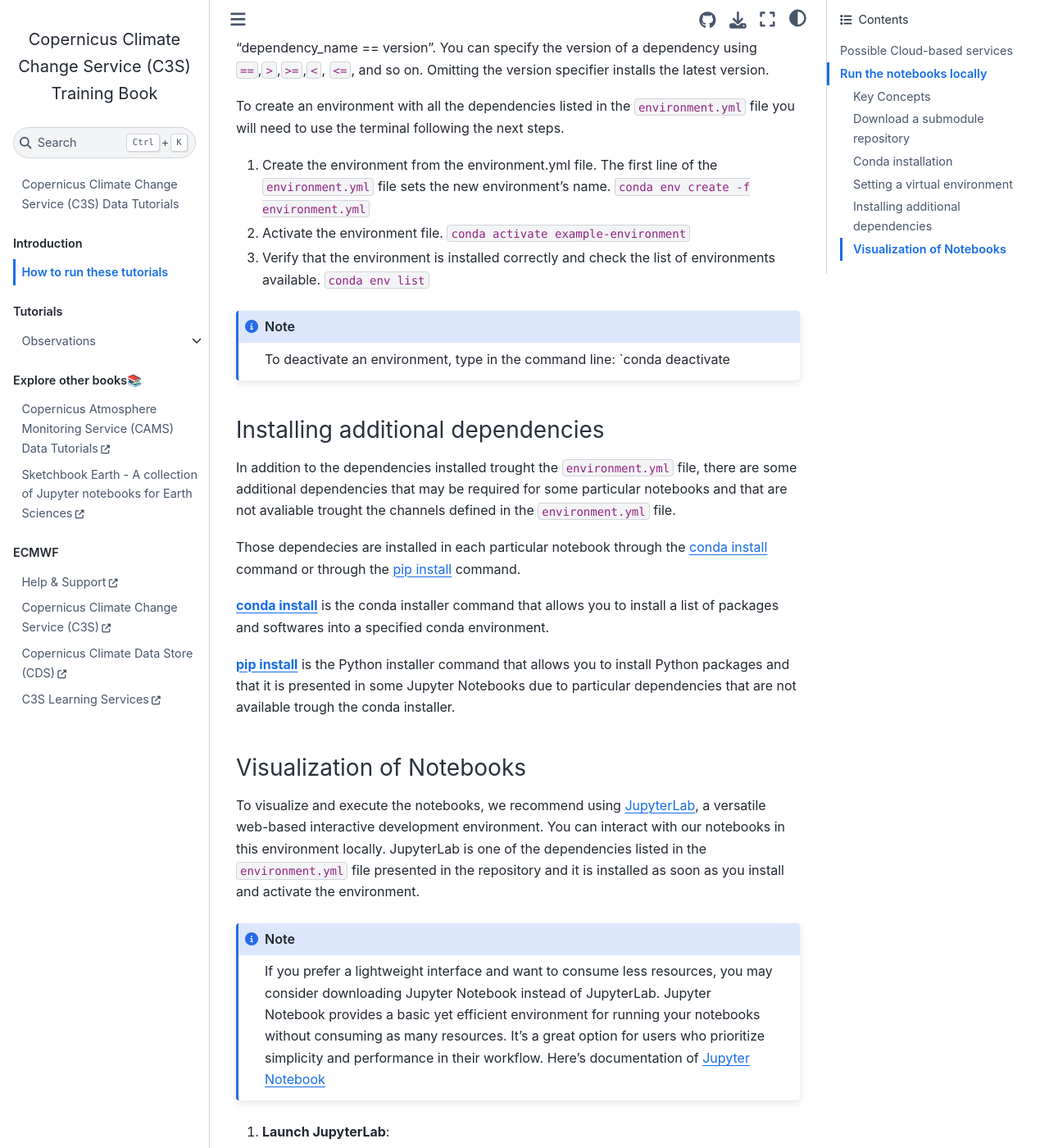
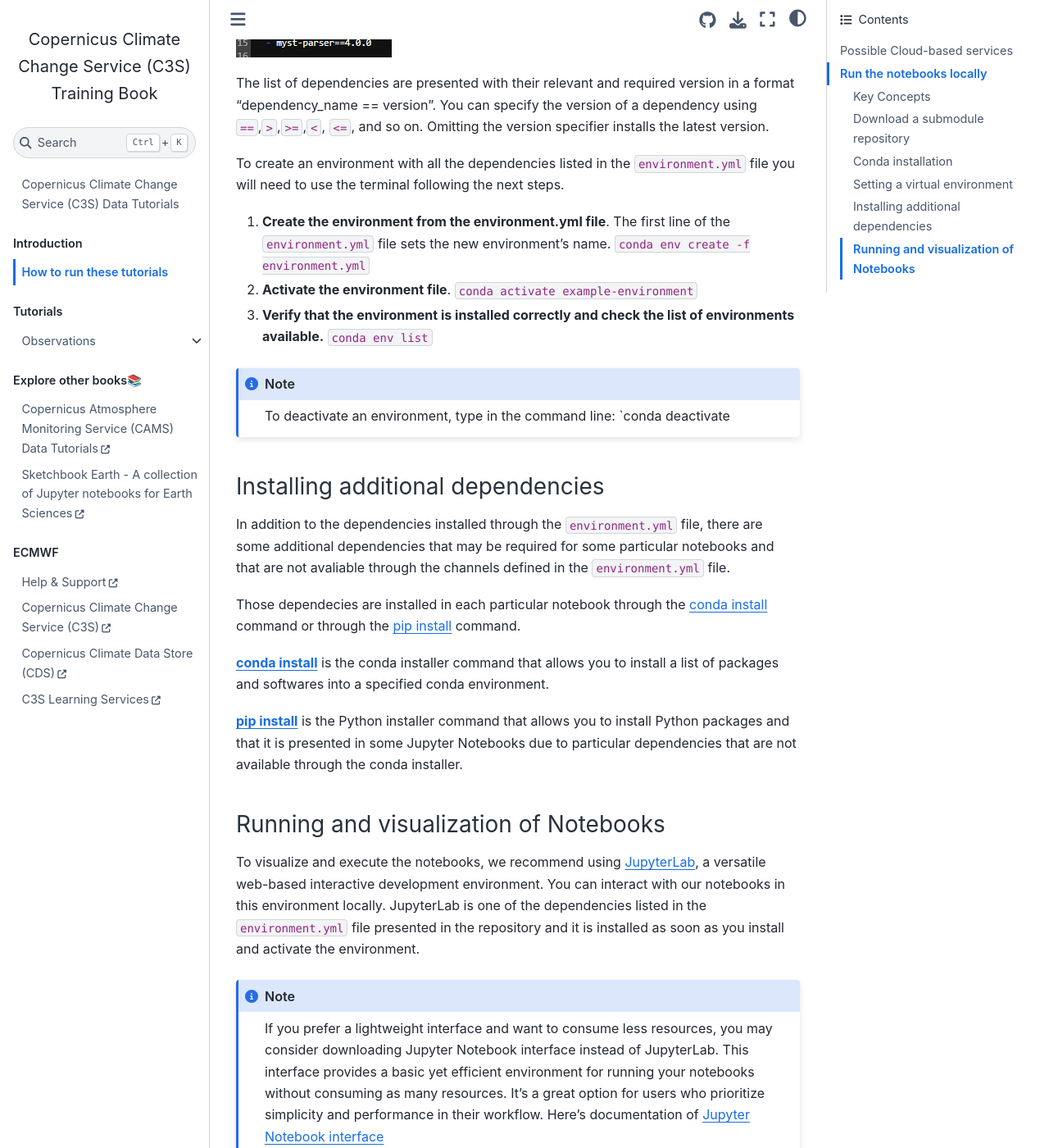
Before and after one commit to ecmwf-training/c3s-training, a Jupyter Book: the page built from how-to-run-these-tutorials.md, in a window 1280 px wide and 1400 px high, scrolled down 4743 px. Shown: the whole window at 82% size. Built offline with Jupyter Book 1.0.4 settings and Sphinx 7.4.7 and the Sphinx Book theme 1.1.4, drawn with Linux system fonts in a browser that asks for light colours; pages that are not in the unit, such as notebooks, are missing from menus; some of the changed text lies outside the part shown.

Commit message:
update and correct text and content of How to run tutorials

`````diff
--- a/how-to-run-these-tutorials.md
+++ b/how-to-run-these-tutorials.md
@@ -4,7 +4,7 @@ The tutorials are in the form of [Jupyter notebooks](https://jupyter.org/), a po
 
 You will not need to install any software to work with Jupyter notebooks, as there are several free cloud-based services available for creating, editing, running, and exporting notebooks. These services provide a hassle-free environment where you can focus on your analysis without worrying about software installation or compatibility issues.
 
-On this guide you find the description of a range of cloud based services available to you, and the information and guidance required to set yourself up to run the Jupyter Notebooks through your desktop or laptop in case you prefer this option.
+On this guide you find the description of a range of cloud based services for running notebooks available to you, and the information and guidance required to set yourself up to run the Jupyter Notebooks through your desktop or laptop in case you prefer this option.
 
 <hr>
 
@@ -69,6 +69,8 @@ Requires Google account, and installation of some libraries, you can add our `re
 
 ## Run the notebooks locally
 
+On this section we are going to give you the information and the steps required to download, set up, and then run the notebooks on your own desktop and laptop.
+
 ### Key Concepts
 
 If you are considering to work with the Jupyter Notebooks on your own desktop or laptop, it is important that you are aware of some key concepts or information that you'll find in this tutorial or during the preparation and installation process.
@@ -106,20 +108,20 @@ If you are considering to work with the Jupyter Notebooks on your own desktop or
 - **Conda channels** are the locations where packages are stored. They serve as the base for hosting and managing packages. Remote channels like conda-forge offer a wide range of community-
   maintained packages, expanding the available options for software development and experimentation.
 
-- **Conda-forge** is a community channels made up of thousands of contributors, which contains repositories of conda recipes and thus provides conda packages
+- **Conda-forge** is a community channel made up of thousands of contributors, which contains repositories of conda recipes and thus provides conda packages
   for a wide range of software. The `conda-forge` channel is free for all to use. For more information visit [conda-forge documentation](https://conda-forge.org/docs/).
 
 
 ### Download a submodule repository
 
-```{attention}
+```{note}
 In our [github repository](https://github.com/ecmwf-training/c3s-training) you can find a set of repositories in the [`submodules/` folder](https://github.com/ecmwf-training/c3s-training/tree/main/submodules) where you can find all the Jupyter Notebooks grouped in several topics as structured in the left menu bar.
 ```
 
 If you have experience using [git](https://git-scm.com/downloads), we recommend working with git on the command line to download and get access to the Jupyter Notebooks. If you have never used git, you can download the submodules via the GitHub website.
 
 
-:::{dropdown} Clone wit git
+:::{dropdown} Clone with git
 
 You will need to have [git](https://git-scm.com/downloads) installed to follow the steps below.
 
@@ -141,9 +143,9 @@ Here we show how to download the [reanalysis submodule repository](https://githu
 
 3. Move into the cloned directory
 
-```bash
-cd ecmwf-training/c3s-training-submodule-reanalysis
-```
+    ```bash
+    cd ecmwf-training/c3s-training-submodule-reanalysis
+    ```
 :::
 
 
@@ -200,13 +202,13 @@ The list of dependencies are presented with their relevant and required version
 
 To create an environment with all the dependencies listed in the `environment.yml` file you will need to use the terminal following the next steps.
 
-1. Create the environment from the environment.yml file. The first line of the `environment.yml` file sets the new environment's name.
+1. **Create the environment from the environment.yml file**. The first line of the `environment.yml` file sets the new environment's name.
    `conda env create -f environment.yml`
 
-2. Activate the environment file.
+2. **Activate the environment file**.
    `conda activate example-environment`
 
-3. Verify that the environment is installed correctly and check the list of environments available.
+3. **Verify that the environment is installed correctly and check the list of environments available.**
    `conda env list`
 
 
@@ -217,23 +219,24 @@ To deactivate an environment, type in the command line: `conda deactivate
 
 ### Installing additional dependencies
 
-In addition to the dependencies installed trought the `environment.yml` file, there are some additional dependencies that may be required for some particular notebooks and that are not avaliable trought the channels defined in the `environment.yml` file.
+In addition to the dependencies installed through the `environment.yml` file, there are some additional dependencies that may be required for some particular notebooks and that are not avaliable through the channels defined in the `environment.yml` file.
 
 Those dependecies are installed in each particular notebook through the [conda install](https://docs.conda.io/projects/conda/en/stable/commands/install.html) command or through the [pip install](https://pip.pypa.io/en/stable/cli/pip_install/) command.
 
+
 **[conda install](https://docs.conda.io/projects/conda/en/stable/commands/install.html)** is the conda installer command that allows you to install a list of packages and softwares into a specified conda environment.
 
-**[pip install](https://pip.pypa.io/en/stable/cli/pip_install/)** is the Python installer command that allows you to install Python packages and that it is presented in some Jupyter Notebooks due to particular dependencies that are not available trough the conda installer.
+**[pip install](https://pip.pypa.io/en/stable/cli/pip_install/)** is the Python installer command that allows you to install Python packages and that it is presented in some Jupyter Notebooks due to particular dependencies that are not available through the conda installer.
 
 
-### Visualization of Notebooks
+### Running and visualization of Notebooks
 
 To visualize and execute the notebooks, we recommend using [JupyterLab](https://jupyter.org/), a versatile web-based interactive development environment. You can interact with our notebooks in this environment locally. JupyterLab is one of the dependencies listed in the `environment.yml` file presented in the repository and it is installed as soon as you install and activate the environment.
 
+```{note}
+If you prefer a lightweight interface and want to consume less resources, you may consider downloading Jupyter Notebook interface instead of JupyterLab. This interface provides a basic yet efficient environment for running your notebooks without consuming as many resources. It's a great option for users who prioritize simplicity and performance in their workflow. Here's documentation of [Jupyter Notebook interface](https://docs.jupyter.org/en/latest/start/index.html)
+````
 
-:::{note}
-If you prefer a lightweight interface and want to consume less resources, you may consider downloading Jupyter Notebook instead of JupyterLab. Jupyter Notebook provides a basic yet efficient environment for running your notebooks without consuming as many resources. It's a great option for users who prioritize simplicity and performance in their workflow. Here's documentation of [Jupyter Notebook](https://docs.jupyter.org/en/latest/start/index.html)
-:::
 
 1. **Launch JupyterLab**:
 
`````
Also changed, not shown: other parts of how-to-run-these-tutorials.md (+3 -3 lines), img/jupyter-lab-interface.png.
